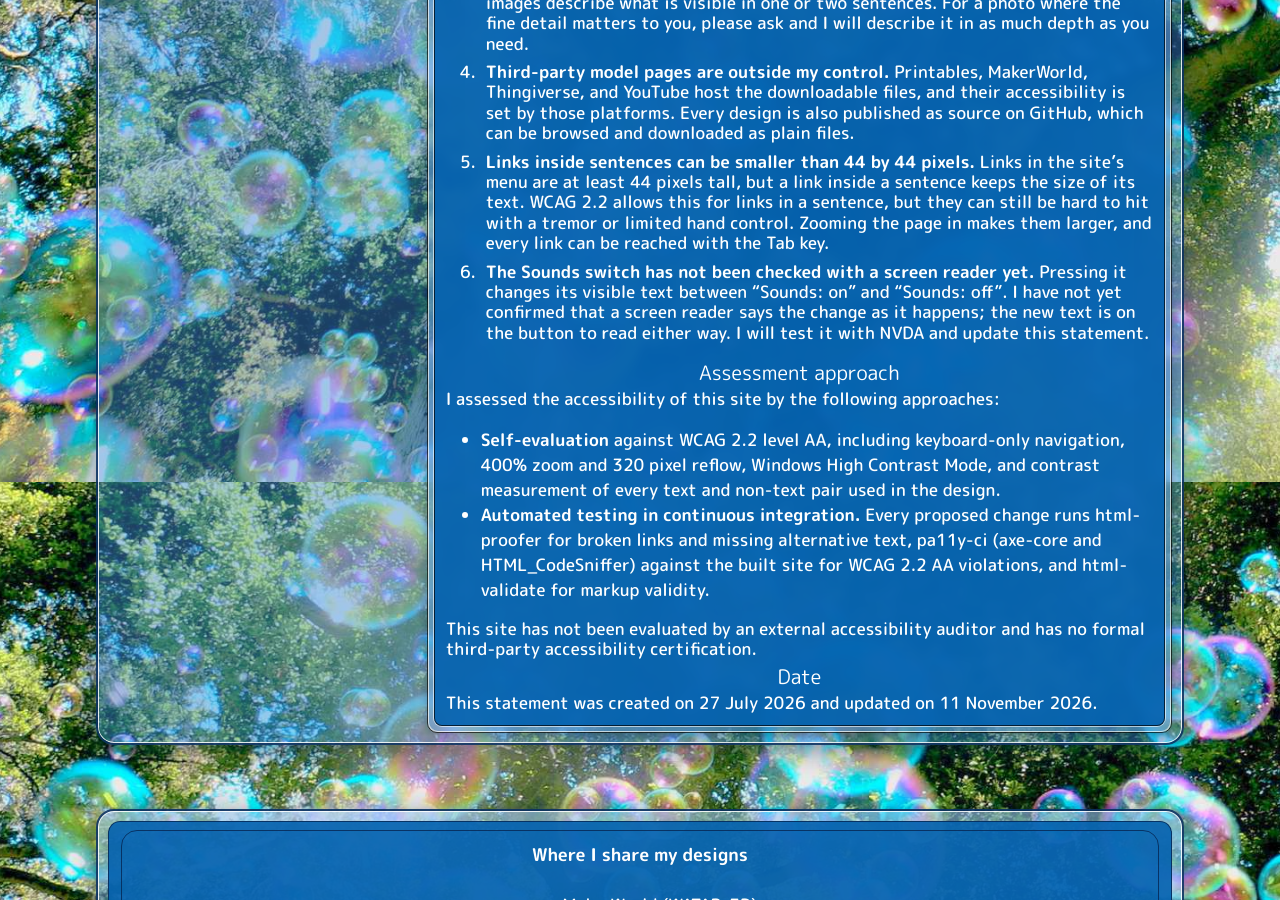
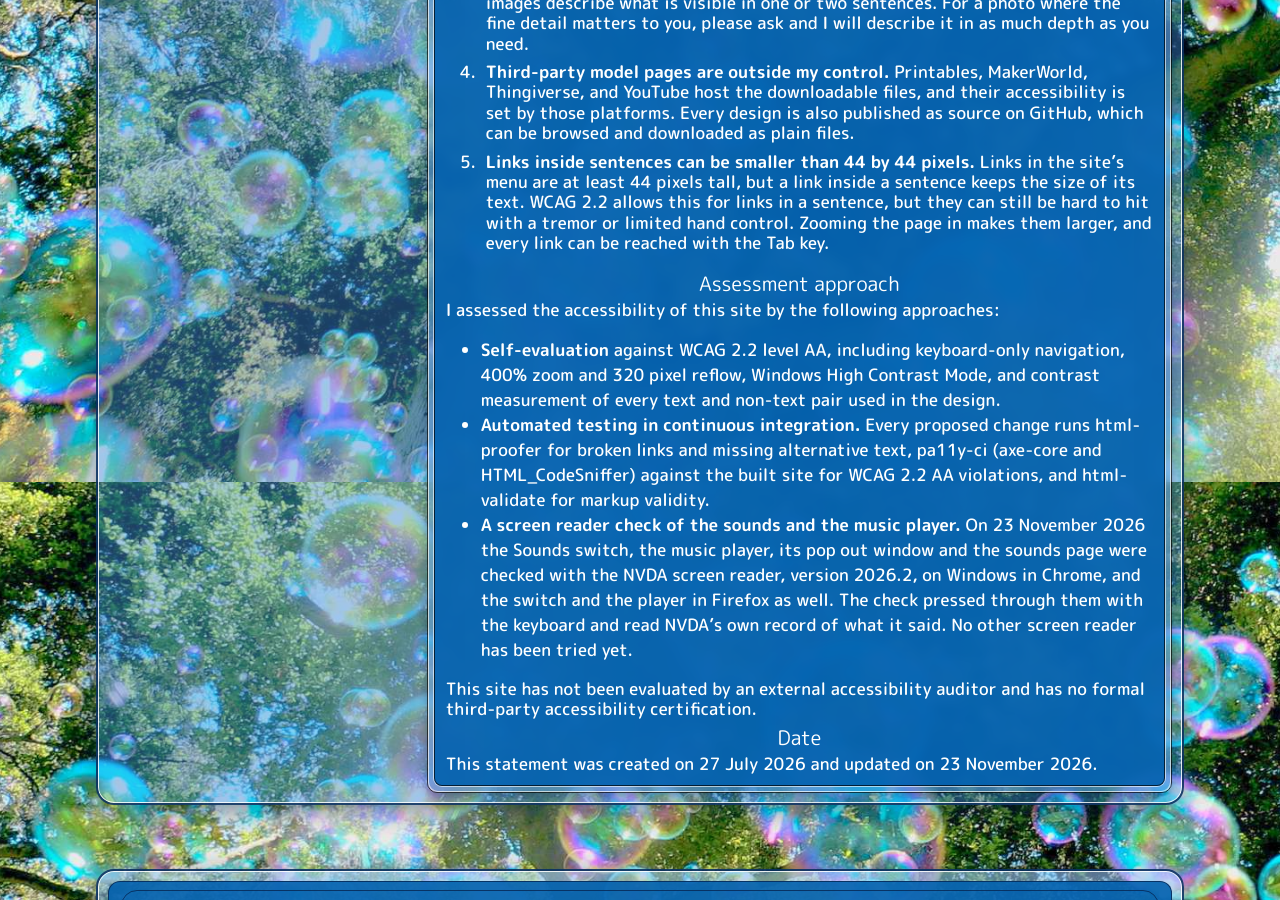
Before and after one commit to BrennenJohnston/brennenjohnston.github.io, a Jekyll site: the page built from accessibility.md, in a window 1280 px wide and 900 px high, scrolled down 2218 px. Built offline with Jekyll 4.4.1, drawn with Linux system fonts in a browser that asks for light colours.

Commit message:
Let NVDA say the switch and Play changes, and quiet the position slider
A check with the NVDA screen reader found four things. In Chrome, NVDA
said nothing when the Sounds switch or the player's Play button was
pressed, because Chrome reports a button's changed name only when the
name comes from an attribute. Both buttons now take their name from
their own label with aria-labelledby (ledger lines L97 and L98). With
focus on the position slider, NVDA said the time every second of a
piece; its spoken place now changes only when the reader moves it while
it has focus (L99). "Pop out" and its hidden words, and each playlist
piece's name and length, were read with no space between them (L100).

The accessibility statement drops limitation 6, names the check under
"Assessment approach", and carries today's date. Approved by the owner
(FD-170 to FD-173).

```diff
--- a/_includes/header.html
+++ b/_includes/header.html
@@ -11,7 +11,7 @@
     <div class="small">
       <nav class="site-nav" aria-label="Main">
 
-        <div class="trigger"><button type="button" id="sounds-switch" hidden><img src="{{ '/assets/images/icons/nuvola/apps-kmix.png' | relative_url }}" alt="" width="24" height="24"> <span>Sounds: off</span></button>
+        <div class="trigger"><button type="button" id="sounds-switch" aria-labelledby="sounds-label" hidden><img src="{{ '/assets/images/icons/nuvola/apps-kmix.png' | relative_url }}" alt="" width="24" height="24"> <span id="sounds-label">Sounds: off</span></button>
           {%- for path in page_paths -%}
             {%- assign my_page = site.pages | where: "path", path | first -%}
             {%- if my_page.title -%}
--- a/_includes/music-player.html
+++ b/_includes/music-player.html
@@ -10,20 +10,20 @@
       </div>
       <div class="music-toolbar">
         <button type="button" id="music-previous"><img src="{{ '/assets/images/icons/nuvola/actions-player_start.png' | relative_url }}" alt="" width="24" height="24"><span class="a11y-sr-only">Previous</span></button>
-        <button type="button" id="music-toggle"><img src="{{ '/assets/images/icons/nuvola/actions-player_play.png' | relative_url }}" alt="" width="32" height="32"><span class="a11y-sr-only">Play</span></button>
+        <button type="button" id="music-toggle" aria-labelledby="music-toggle-label"><img src="{{ '/assets/images/icons/nuvola/actions-player_play.png' | relative_url }}" alt="" width="32" height="32"><span id="music-toggle-label" class="a11y-sr-only">Play</span></button>
         <button type="button" id="music-next"><img src="{{ '/assets/images/icons/nuvola/actions-player_end.png' | relative_url }}" alt="" width="24" height="24"><span class="a11y-sr-only">Next</span></button>
       </div>
       <p id="music-waiting" hidden>Your browser is waiting for you to start the music. Press play on a track.</p>
       <details class="music-playlist">
         <summary>Playlist</summary>
         <ol class="music-list">
-        <li><button type="button" data-title="Wallpaper" data-seconds="220">Wallpaper <span>3:40</span></button></li>
-        <li><button type="button" data-title="Pinball Spring" data-seconds="235">Pinball Spring <span>3:55</span></button></li>
-        <li><button type="button" data-title="Disco Lounge" data-seconds="253">Disco Lounge <span>4:13</span></button></li>
+        <li><button type="button" data-title="Wallpaper" data-seconds="220">Wallpaper&nbsp;<span>3:40</span></button></li>
+        <li><button type="button" data-title="Pinball Spring" data-seconds="235">Pinball Spring&nbsp;<span>3:55</span></button></li>
+        <li><button type="button" data-title="Disco Lounge" data-seconds="253">Disco Lounge&nbsp;<span>4:13</span></button></li>
         </ol>
       </details>
     </div>
-    <p class="music-popout"><a id="music-popout" href="{{ '/player/' | relative_url }}"><img src="{{ '/assets/images/icons/nuvola/actions-window_new.png' | relative_url }}" alt="" width="24" height="24"> Pop out<span class="a11y-sr-only"> into a small window</span></a></p>
+    <p class="music-popout"><a id="music-popout" href="{{ '/player/' | relative_url }}"><img src="{{ '/assets/images/icons/nuvola/actions-window_new.png' | relative_url }}" alt="" width="24" height="24"> Pop out<span class="a11y-sr-only">&nbsp;into a small window</span></a></p>
     <div id="music-tracks" hidden>
       <audio preload="none" src="{{ '/assets/music/wallpaper.mp3' | relative_url }}"><track kind="captions" srclang="en" label="English" src="{{ '/assets/music/captions/wallpaper.vtt' | relative_url }}"></audio>
       <audio preload="none" src="{{ '/assets/music/pinball-spring.mp3' | relative_url }}"><track kind="captions" srclang="en" label="English" src="{{ '/assets/music/captions/pinball-spring.vtt' | relative_url }}"></audio>
--- a/accessibility.md
+++ b/accessibility.md
@@ -72,17 +72,16 @@ Despite my best efforts to ensure the accessibility of this site, there are some
 
 5. **Links inside sentences can be smaller than 44 by 44 pixels.** Links in the site's menu are at least 44 pixels tall, but a link inside a sentence keeps the size of its text. WCAG 2.2 allows this for links in a sentence, but they can still be hard to hit with a tremor or limited hand control. Zooming the page in makes them larger, and every link can be reached with the Tab key.
 
-6. **The Sounds switch has not been checked with a screen reader yet.** Pressing it changes its visible text between "Sounds: on" and "Sounds: off". I have not yet confirmed that a screen reader says the change as it happens; the new text is on the button to read either way. I will test it with NVDA and update this statement.
-
 ## Assessment approach
 
 I assessed the accessibility of this site by the following approaches:
 
 - **Self-evaluation** against WCAG 2.2 level AA, including keyboard-only navigation, 400% zoom and 320 pixel reflow, Windows High Contrast Mode, and contrast measurement of every text and non-text pair used in the design.
 - **Automated testing in continuous integration.** Every proposed change runs html-proofer for broken links and missing alternative text, pa11y-ci (axe-core and HTML_CodeSniffer) against the built site for WCAG 2.2 AA violations, and html-validate for markup validity.
+- **A screen reader check of the sounds and the music player.** On 23 November 2026 the Sounds switch, the music player, its pop out window and the sounds page were checked with the NVDA screen reader, version 2026.2, on Windows in Chrome, and the switch and the player in Firefox as well. The check pressed through them with the keyboard and read NVDA's own record of what it said. No other screen reader has been tried yet.
 
 This site has not been evaluated by an external accessibility auditor and has no formal third-party accessibility certification.
 
 ## Date
 
-This statement was created on 27 July 2026 and updated on 11 November 2026.
+This statement was created on 27 July 2026 and updated on 23 November 2026.
--- a/assets/js/sound.js
+++ b/assets/js/sound.js
@@ -1053,6 +1053,12 @@ function _installMusic() {
   const volume = part('music-volume');
   const pieces = [...deck.querySelectorAll('.music-list button')];
   let current = 0;
+  const sayPlace = (seconds, total) => {
+    position.setAttribute(
+      'aria-valuetext',
+      `${_clock(seconds)} of ${_clock(total)}`
+    );
+  };
   const show = () => {
     const track = tracks[current];
     const piece = pieces[current];
@@ -1066,10 +1072,12 @@ function _installMusic() {
     }
     position.max = String(Math.floor(total));
     position.value = String(Math.floor(track.currentTime));
-    position.setAttribute(
-      'aria-valuetext',
-      `${_clock(track.currentTime)} of ${_clock(total)}`
-    );
+    // A screen reader says a focused slider's place each time its words
+    // change, which would be every second of a piece. While the slider has
+    // focus, its words change only when the reader moves it.
+    if (document.activeElement !== position) {
+      sayPlace(track.currentTime, total);
+    }
     part('music-elapsed').textContent = _clock(track.currentTime);
     part('music-length').textContent = _clock(total);
     toggle.querySelector('span').textContent = track.paused ? 'Play' : 'Pause';
@@ -1131,7 +1139,9 @@ function _installMusic() {
   });
   position.addEventListener('input', () => {
     tracks[current].currentTime = Number(position.value);
+    sayPlace(Number(position.value), Number(position.max));
   });
+  position.addEventListener('blur', show);
   volume?.addEventListener('input', () => {
     for (const track of tracks) track.volume = Number(volume.value) / 100;
   });
```
Also changed, not shown: player.html (+4 -4 lines), README.md.
